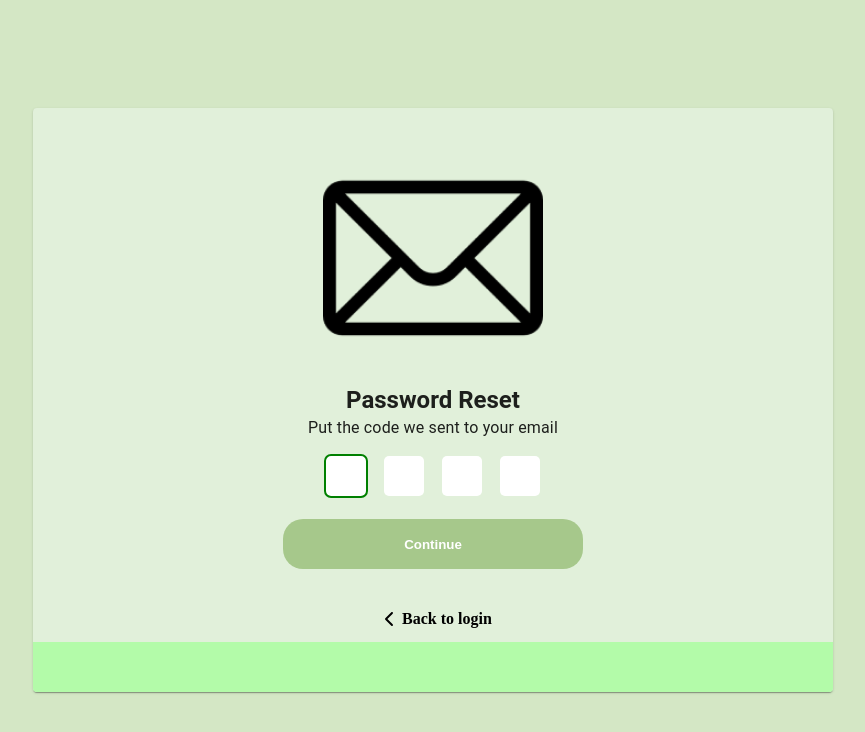
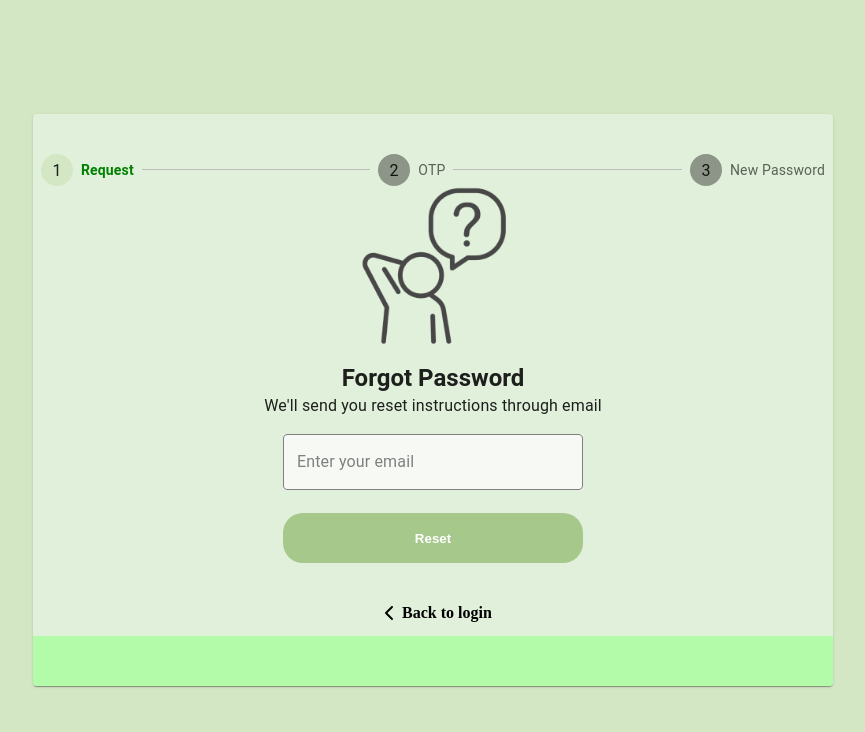
Before and after one commit to AmrWeb02/Saraha, a React (Vite) app: page /Saraha/forgot-password in a window 1280 px wide. Shown: the top 732 px of the page, without its empty margins (207-1072 px from the left). Built offline with nearby package versions, Linux system fonts and the light colour scheme.

Commit message:
Added steps indicator for password reset.

```diff
--- a/src/App.jsx
+++ b/src/App.jsx
@@ -57,6 +57,33 @@ const theme = createTheme({
       main:"#A2AE6A",
 
     }
+  },
+  components:{
+    MuiStepLabel:{
+      styleOverrides:{
+        label:{
+          "&.Mui-active":{
+            fontWeight:"bold",
+            color:"green",
+          },
+          "&.Mui-completed":{
+            color:"green",
+          },
+        }
+      },
+    },
+    MuiStepIcon:{
+      styleOverrides:{
+        root:{
+          fontSize:"2rem",
+          "&.Mui-active":{
+          },
+          "&.Mui-completed":{
+            color:"green",
+          },
+        }
+      },
+    },
   }
 })
 function App() {
--- a/src/Components/ResetGuide.jsx
+++ b/src/Components/ResetGuide.jsx
@@ -7,7 +7,7 @@ import { FaChevronLeft } from "react-icons/fa6";
 const ResetGuide = ({imglogo, title, subtitle, label, children}) => {
   return (
     <>
-    <CardMedia sx={{ width: {xs:"150px", md:"220px"}, height: {xs:"150px", md:"220px"} }} image={imglogo} title="Check mark"/>
+    <CardMedia sx={{ width: {xs:"140px", md:"160px"}, height: {xs:"140px", md:"160px"} }} image={imglogo} title="Check mark"/>
     <CardContent>
      <Typography component="h5" variant="h5" align="center" sx={{fontWeight:"bolder",}}>{title}</Typography>
      <Typography component="p" align="center">{subtitle}</Typography>
--- a/src/Pages/ForgotPassword.jsx
+++ b/src/Pages/ForgotPassword.jsx
@@ -3,6 +3,9 @@ import React, {useState} from 'react'
 import { Box, Card, TextField } from '@mui/material'
 import ResetGuide from '../Components/ResetGuide.jsx'
 import OtpInput from '../Components/OtpInput.jsx'
+import Stepper from '@mui/material/Stepper';
+import Step from '@mui/material/Step';
+import StepLabel from '@mui/material/StepLabel';
 // Images
 import forgot from '../assets/forgot.png'
 import lock from '../assets/lock.png'
@@ -10,27 +13,38 @@ import mail from '../assets/mail.png'
 // Styles
 import { styleObj } from '../Components/LoginForm.jsx'
 const ForgotPassword = () => {
-    const [stepNumber, setStepNumber] = useState(2);
+    const [stepNumber, setStepNumber] = useState(0);
     const [resetData, SetResetData] = useState({
         email:"",
         OTP: Array(4).fill(""),
         password:"",
         confirmedPass:"",
-    })
-const InputHandler = (e) =>{
-    SetResetData((prevObj) => {return {...prevObj, [e.target.name]:[e.target.value]}});
-}
-  return (
+    });
+    const steps = ['Request', 'OTP', 'New Password'];
+    const InputHandler = (e) =>{
+        SetResetData((prevObj) => {return {...prevObj, [e.target.name]:[e.target.value]}});
+    }
+    return (
     <>
+
     <Box component="div" sx={{backgroundColor:"primary.main", width:"100%", height:"100vh", display:"flex", justifyContent:"center", alignItems:"center",}}>
+
     <Card sx={{position:"relative",backgroundColor:"primary.light", display:"flex", flexDirection:"column", justifyContent:"center",alignItems:"center", padding:"40px 0", width: {xs:"300px",sm:"600px", md:"800px"} }}>
-        {stepNumber===1 && <ResetGuide imglogo ={forgot} title="Forgot Password" subtitle="We'll send you reset instructions through email" label="Reset">
+    <Stepper activeStep={stepNumber} sx={{width:"100%",}}>
+            {steps.map((label) => {return (
+                <Step key={label}>
+                    <StepLabel>
+                        {label}
+                    </StepLabel>
+                </Step>)})}
+        </Stepper>
+        {stepNumber===0 && <ResetGuide imglogo ={forgot} title="Forgot Password" subtitle="We'll send you reset instructions through email" label="Reset">
             <TextField label="Enter your email" type='email' sx={{...styleObj, width:"300px"}} name="email" value={resetData.email} onChange={(e)=>{InputHandler(e)}}/>
         </ResetGuide>}
-        {stepNumber===2 && <ResetGuide imglogo ={mail} title="Password Reset" subtitle="Put the code we sent to your email" label="Continue">
+        {stepNumber===1 && <ResetGuide imglogo ={mail} title="Password Reset" subtitle="Put the code we sent to your email" label="Continue">
             <OtpInput data={resetData} setData = {SetResetData}/>
         </ResetGuide>}
-        {stepNumber===3 && <ResetGuide imglogo ={lock} title="Set new password" label="Reset Password">
+        {stepNumber===2 && <ResetGuide imglogo ={lock} title="Set new password" label="Reset Password">
             <TextField label="Password" type="password" name="password" value={resetData.password} onChange={(e)=>{InputHandler(e)}} sx={{...styleObj, width:"300px",marginBottom:"20px",}}/>
             <TextField label="Confirmed Password" type="password" name="confirmedPass" value={resetData.confirmedPass} onChange={(e)=>{InputHandler(e)}} sx={{...styleObj, width:"300px"}}/>
         </ResetGuide>}
```
